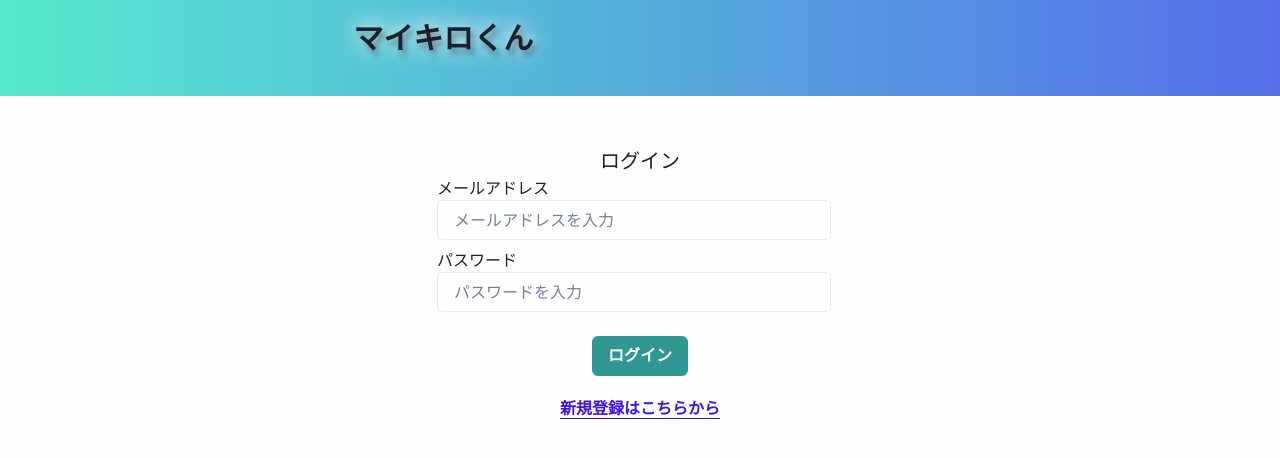
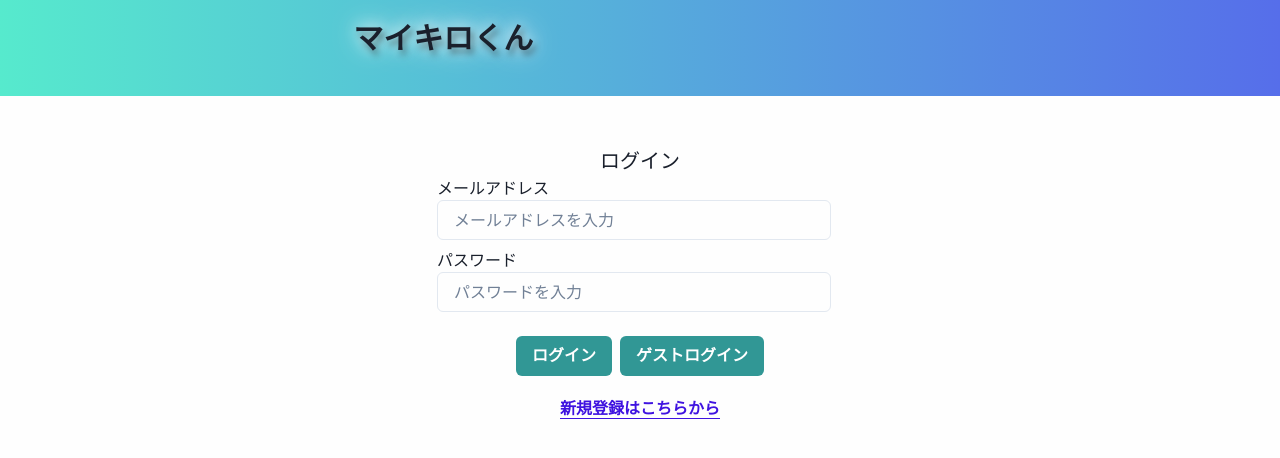
Before and after one commit to seetsuko/its-nonda-, a React (Create React App) app: page /login in a window 1280 px wide. Shown: the top 458 px of the page. Built offline with nearby package versions, Linux system fonts and the light colour scheme; no server answers.

Commit message:
feat: ゲストログイン機能作成とフォーマットを整えた

```diff
--- a/src/user/Login.tsx
+++ b/src/user/Login.tsx
@@ -11,6 +11,7 @@ import {
   Text,
   Box,
   Spinner,
+  Flex,
 } from '@chakra-ui/react';
 import { auth } from '../FirebaseConfig';
 import { url } from '../const';
@@ -36,7 +37,7 @@ export const Login = () => {
       }
     );
 
-    // 認証後Rails側にリクエストを送る
+    // 認証後バックエンドにリクエストを送る
     const authData = getAuth();
     const currentUser = authData.currentUser;
     if (authData && currentUser) {
@@ -50,6 +51,15 @@ export const Login = () => {
         console.log(error);
       }
     }
+  };
+
+  const handleGuestLogin = (e: any) => {
+    setLoading(true);
+    const data = { email: 'guest@email.com', password: 'guestlogin' };
+    signInWithEmailAndPassword(auth, data.email, data.password).catch((err) => {
+      alert('メールアドレスまたはパスワードが間違っています');
+      console.log(err);
+    });
   };
 
   return (
@@ -97,11 +107,28 @@ export const Login = () => {
                       <Text color="red.400">パスワードを入力してください</Text>
                     )}
                   </Box>
-                  <Box>
-                    <Button mt={4} mb={5} colorScheme="teal" type="submit">
-                      ログイン
-                    </Button>
-                  </Box>
+                  <VStack>
+                    <Flex>
+                      <Button
+                        mt={4}
+                        mb={5}
+                        mr={2}
+                        colorScheme="teal"
+                        type="submit"
+                      >
+                        ログイン
+                      </Button>
+                      <Button
+                        mt={4}
+                        mb={5}
+                        colorScheme="teal"
+                        type="button"
+                        onClick={(e) => handleGuestLogin(e)}
+                      >
+                        ゲストログイン
+                      </Button>
+                    </Flex>
+                  </VStack>
                   <Box
                     borderBottom="solid 1px"
                     w="120px"
```
Also changed, not shown: src/pages/ListEdit.tsx (indentation only).
